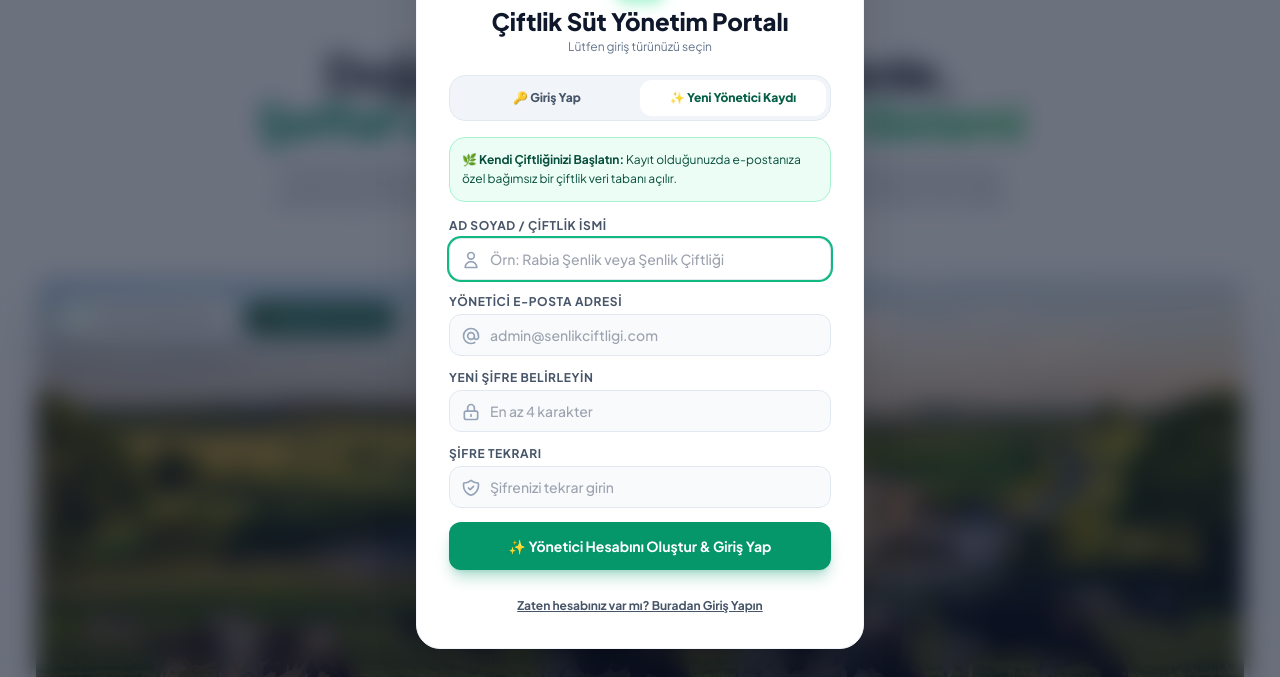
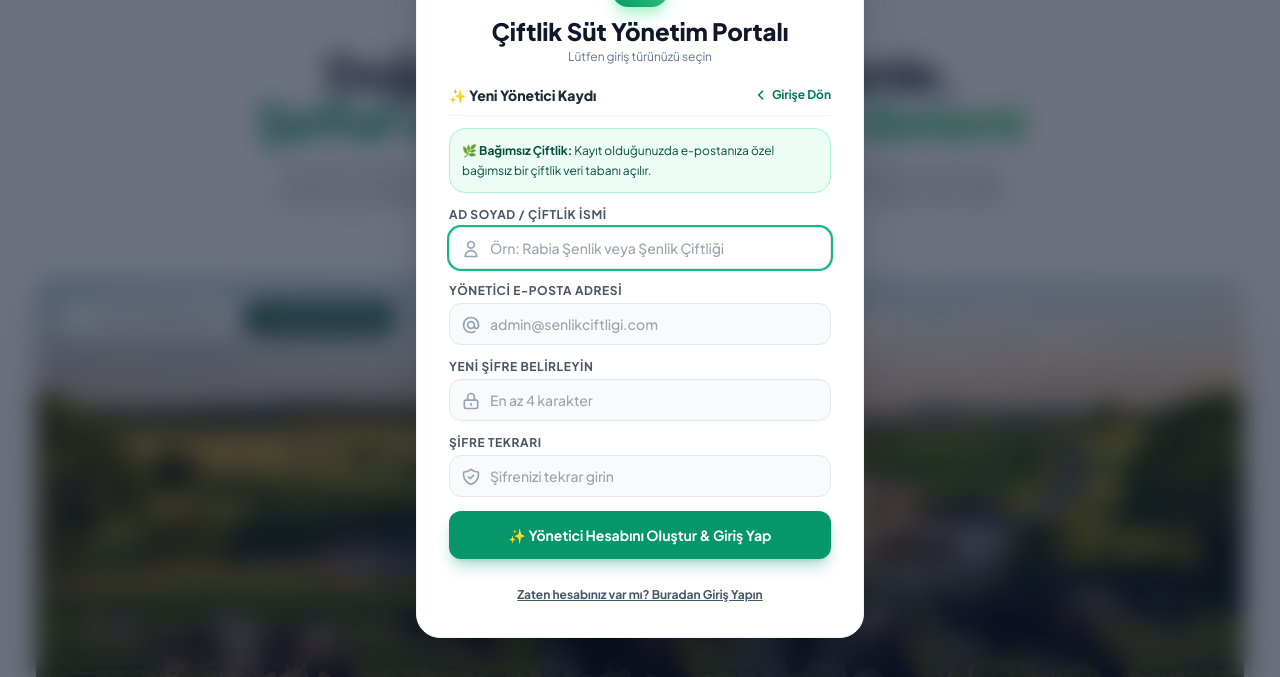
Before and after one commit to rabia-senlik/ciftlik_sut_takibi, a plain HTML site: page index.html in a window 1280 px wide. Both pictures are taken after a click on the button "✨ Kayıt Ol". Shown: the part 122-799 px from the top of the page. Drawn offline with nearby package versions, Linux system fonts and the light colour scheme.

Commit message:
Modal icindeki gereksiz ust giris/kayit sekmesi kaldirildi, yalnizca Yonetici ve Musteri sekmeleri birakildi

```diff
--- a/app.js
+++ b/app.js
@@ -421,9 +421,7 @@ function setupEventListeners() {
   loginTabAdmin.addEventListener("click", () => switchLoginTab("admin"));
   loginTabCustomer.addEventListener("click", () => switchLoginTab("customer"));
 
-  // Giriş & Kayıt Ol Sekmeleri (Modal İçi)
-  if (authTabLogin) authTabLogin.addEventListener("click", () => switchAuthMode("login"));
-  if (authTabRegister) authTabRegister.addEventListener("click", () => switchAuthMode("register"));
+
 
   // Giriş Formu ve Etkileşimleri
   loginForm.addEventListener("submit", handleLogin);
@@ -661,22 +659,10 @@ function switchAuthMode(mode = "login") {
   clearLoginAlerts();
 
   if (mode === "register") {
-    if (authTabRegister) {
-      authTabRegister.className = "flex-1 py-2.5 text-xs font-black rounded-xl bg-white text-emerald-800 shadow-xs transition cursor-pointer select-none";
-    }
-    if (authTabLogin) {
-      authTabLogin.className = "flex-1 py-2.5 text-xs font-black rounded-xl text-slate-600 hover:text-slate-900 transition cursor-pointer select-none";
-    }
     if (authLoginSection) authLoginSection.classList.add("hidden");
     if (authRegisterSection) authRegisterSection.classList.remove("hidden");
     if (registerFullnameInput) registerFullnameInput.focus();
   } else {
-    if (authTabLogin) {
-      authTabLogin.className = "flex-1 py-2.5 text-xs font-black rounded-xl bg-white text-emerald-800 shadow-xs transition cursor-pointer select-none";
-    }
-    if (authTabRegister) {
-      authTabRegister.className = "flex-1 py-2.5 text-xs font-black rounded-xl text-slate-600 hover:text-slate-900 transition cursor-pointer select-none";
-    }
     if (authLoginSection) authLoginSection.classList.remove("hidden");
     if (authRegisterSection) authRegisterSection.classList.add("hidden");
     if (loginUsernameInput) loginUsernameInput.focus();
--- a/index.html
+++ b/index.html
@@ -148,25 +148,6 @@
         <p class="text-xs text-slate-500 mt-0.5">Lütfen giriş türünüzü seçin</p>
       </div>
 
-      <!-- ANA MODAL SEKMESİ (GİRİŞ YAP / YENİ KAYIT) -->
-      <div class="flex rounded-2xl bg-slate-100 p-1 mb-4 border border-slate-200">
-        <button
-          type="button"
-          id="auth-tab-login"
-          onclick="window.switchAuthMode && window.switchAuthMode('login')"
-          class="flex-1 py-2.5 text-xs font-black rounded-xl bg-white text-emerald-800 shadow-xs transition cursor-pointer select-none"
-        >
-          🔑 Giriş Yap
-        </button>
-        <button
-          type="button"
-          id="auth-tab-register"
-          onclick="window.switchAuthMode && window.switchAuthMode('register')"
-          class="flex-1 py-2.5 text-xs font-black rounded-xl text-slate-600 hover:text-slate-900 transition cursor-pointer select-none"
-        >
-          ✨ Yeni Yönetici Kaydı
-        </button>
-      </div>
 
       <!-- BELİRGİN HATA / UYARI KUTUSU -->
       <div id="login-error-alert" class="hidden mb-4 p-3.5 bg-rose-50 border-2 border-rose-300 rounded-2xl text-xs font-semibold text-rose-800 flex items-start gap-3 animate-shake shadow-xs">
@@ -294,8 +275,24 @@
 
       <!-- 2. KAYIT OL BÖLÜMÜ (YENİ YÖNETİCİ KAYDI) -->
       <div id="auth-register-section" class="hidden">
-        <div class="mb-4 bg-emerald-50 border border-emerald-200 rounded-2xl p-3 text-xs text-emerald-900 leading-relaxed">
-          <strong>🌿 Kendi Çiftliğinizi Başlatın:</strong> Kayıt olduğunuzda e-postanıza özel bağımsız bir çiftlik veri tabanı açılır.
+        <div class="flex items-center justify-between mb-3 border-b border-slate-100 pb-2.5">
+          <h3 class="text-sm font-extrabold text-slate-800 flex items-center gap-1.5">
+            <span>✨ Yeni Yönetici Kaydı</span>
+          </h3>
+          <button
+            type="button"
+            onclick="window.switchAuthMode && window.switchAuthMode('login')"
+            class="text-xs font-bold text-emerald-700 hover:text-emerald-900 transition flex items-center gap-1 cursor-pointer"
+          >
+            <svg class="w-3.5 h-3.5" fill="none" stroke="currentColor" viewBox="0 0 24 24">
+              <path stroke-linecap="round" stroke-linejoin="round" stroke-width="2.5" d="M15 19l-7-7 7-7" />
+            </svg>
+            <span>Girişe Dön</span>
+          </button>
+        </div>
+
+        <div class="mb-3.5 bg-emerald-50 border border-emerald-200 rounded-2xl p-3 text-xs text-emerald-900 leading-relaxed">
+          <strong>🌿 Bağımsız Çiftlik:</strong> Kayıt olduğunuzda e-postanıza özel bağımsız bir çiftlik veri tabanı açılır.
         </div>
 
         <form id="register-form" class="space-y-3.5" novalidate>
```
